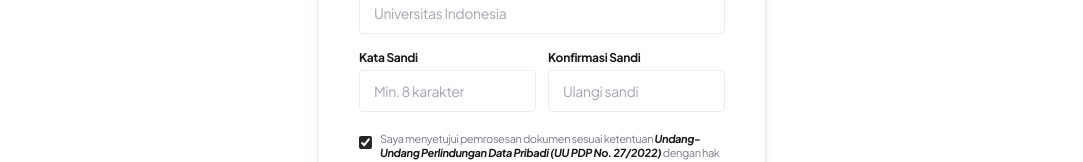
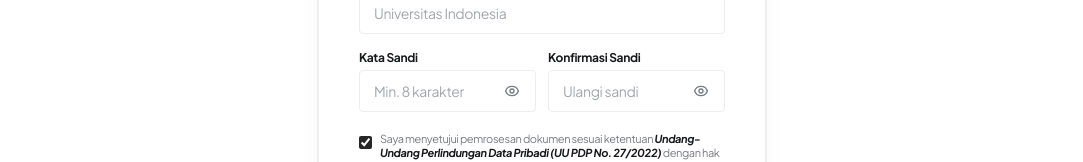
Before and after one commit to azrlb23/veritext-ippl, a Vue app in the folder frontend/: page /register in a window 1280 px wide. Shown: the part 521-683 px from the top of the page, without its empty margins (98-1181 px from the left). Built offline with nearby package versions, Linux system fonts and the light colour scheme; no server answers.

Commit message:
feat(auth): add show/hide password toggle to login and register forms

```diff
--- a/frontend/src/components/auth/LoginForm.vue
+++ b/frontend/src/components/auth/LoginForm.vue
@@ -20,6 +20,7 @@ const emit = defineEmits<{
 
 const email = ref("");
 const password = ref("");
+const showPassword = ref(false);
 const validationError = ref("");
 
 function handleDismiss() {
@@ -73,13 +74,32 @@ function handleSubmit() {
             Lupa kata sandi?
           </a>
         </div>
-        <input
-          v-model="password"
-          type="password"
-          required
-          placeholder="Kata sandi akun"
-          class="w-full px-3.5 py-2.5 rounded-[4px] border border-[#ededed] focus:outline-none focus:border-audyr-ink focus:ring-1 focus:ring-audyr-ink text-sm text-audyr-ink placeholder:text-audyr-fog bg-white tracking-tight"
-        />
+        <div class="relative">
+          <input
+            v-model="password"
+            :type="showPassword ? 'text' : 'password'"
+            required
+            autocomplete="current-password"
+            placeholder="Kata sandi akun"
+            class="w-full pl-3.5 pr-10 py-2.5 rounded-[4px] border border-[#ededed] focus:outline-none focus:border-audyr-ink focus:ring-1 focus:ring-audyr-ink text-sm text-audyr-ink placeholder:text-audyr-fog bg-white tracking-tight"
+          />
+          <button
+            type="button"
+            @click="showPassword = !showPassword"
+            class="absolute right-3 top-1/2 -translate-y-1/2 text-audyr-ash hover:text-audyr-ink focus:outline-none p-1 transition-colors"
+            :aria-label="showPassword ? 'Sembunyikan kata sandi' : 'Tampilkan kata sandi'"
+          >
+            <svg v-if="showPassword" class="w-4 h-4" fill="none" viewBox="0 0 24 24" stroke="currentColor">
+              <!-- Eye Off -->
+              <path stroke-linecap="round" stroke-linejoin="round" stroke-width="2" d="M13.875 18.825A10.05 10.05 0 0112 19c-4.478 0-8.268-2.943-9.543-7a9.97 9.97 0 011.563-3.029m5.858.908a3 3 0 114.243 4.243M9.878 9.878l4.242 4.242M9.88 9.88l-3.29-3.29m7.532 7.532l3.29 3.29M3 3l18 18" />
+            </svg>
+            <svg v-else class="w-4 h-4" fill="none" viewBox="0 0 24 24" stroke="currentColor">
+              <!-- Eye -->
+              <path stroke-linecap="round" stroke-linejoin="round" stroke-width="2" d="M15 12a3 3 0 11-6 0 3 3 0 016 0z" />
+              <path stroke-linecap="round" stroke-linejoin="round" stroke-width="2" d="M2.458 12C3.732 7.943 7.523 5 12 5c4.478 0 8.268 2.943 9.542 7-1.274 4.057-5.064 7-9.542 7-4.477 0-8.268-2.943-9.542-7z" />
+            </svg>
+          </button>
+        </div>
       </div>
 
       <Button
--- a/frontend/src/components/auth/RegisterForm.vue
+++ b/frontend/src/components/auth/RegisterForm.vue
@@ -24,6 +24,8 @@ const email = ref("");
 const institution = ref("");
 const password = ref("");
 const confirmPassword = ref("");
+const showPassword = ref(false);
+const showConfirmPassword = ref(false);
 const agreePrivacy = ref(true);
 const validationError = ref("");
 
@@ -98,23 +100,57 @@ function handleSubmit() {
       <div class="grid grid-cols-2 gap-3">
         <div class="space-y-1">
           <label class="block text-xs font-bold text-audyr-ink tracking-tight">Kata Sandi</label>
+          <div class="relative">
             <input
               v-model="password"
-            type="password"
+              :type="showPassword ? 'text' : 'password'"
               required
+              autocomplete="new-password"
               placeholder="Min. 8 karakter"
-            class="w-full px-3.5 py-2.5 rounded-[4px] border border-[#ededed] focus:outline-none focus:border-audyr-ink focus:ring-1 focus:ring-audyr-ink text-sm text-audyr-ink placeholder:text-audyr-fog bg-white tracking-tight"
+              class="w-full pl-3.5 pr-10 py-2.5 rounded-[4px] border border-[#ededed] focus:outline-none focus:border-audyr-ink focus:ring-1 focus:ring-audyr-ink text-sm text-audyr-ink placeholder:text-audyr-fog bg-white tracking-tight"
             />
+            <button
+              type="button"
+              @click="showPassword = !showPassword"
+              class="absolute right-3 top-1/2 -translate-y-1/2 text-audyr-ash hover:text-audyr-ink focus:outline-none p-1 transition-colors"
+              :aria-label="showPassword ? 'Sembunyikan kata sandi' : 'Tampilkan kata sandi'"
+            >
+              <svg v-if="showPassword" class="w-4 h-4" fill="none" viewBox="0 0 24 24" stroke="currentColor">
+                <path stroke-linecap="round" stroke-linejoin="round" stroke-width="2" d="M13.875 18.825A10.05 10.05 0 0112 19c-4.478 0-8.268-2.943-9.543-7a9.97 9.97 0 011.563-3.029m5.858.908a3 3 0 114.243 4.243M9.878 9.878l4.242 4.242M9.88 9.88l-3.29-3.29m7.532 7.532l3.29 3.29M3 3l18 18" />
+              </svg>
+              <svg v-else class="w-4 h-4" fill="none" viewBox="0 0 24 24" stroke="currentColor">
+                <path stroke-linecap="round" stroke-linejoin="round" stroke-width="2" d="M15 12a3 3 0 11-6 0 3 3 0 016 0z" />
+                <path stroke-linecap="round" stroke-linejoin="round" stroke-width="2" d="M2.458 12C3.732 7.943 7.523 5 12 5c4.478 0 8.268 2.943 9.542 7-1.274 4.057-5.064 7-9.542 7-4.477 0-8.268-2.943-9.542-7z" />
+              </svg>
+            </button>
+          </div>
         </div>
         <div class="space-y-1">
           <label class="block text-xs font-bold text-audyr-ink tracking-tight">Konfirmasi Sandi</label>
+          <div class="relative">
             <input
               v-model="confirmPassword"
-            type="password"
+              :type="showConfirmPassword ? 'text' : 'password'"
               required
+              autocomplete="new-password"
               placeholder="Ulangi sandi"
-            class="w-full px-3.5 py-2.5 rounded-[4px] border border-[#ededed] focus:outline-none focus:border-audyr-ink focus:ring-1 focus:ring-audyr-ink text-sm text-audyr-ink placeholder:text-audyr-fog bg-white tracking-tight"
+              class="w-full pl-3.5 pr-10 py-2.5 rounded-[4px] border border-[#ededed] focus:outline-none focus:border-audyr-ink focus:ring-1 focus:ring-audyr-ink text-sm text-audyr-ink placeholder:text-audyr-fog bg-white tracking-tight"
             />
+            <button
+              type="button"
+              @click="showConfirmPassword = !showConfirmPassword"
+              class="absolute right-3 top-1/2 -translate-y-1/2 text-audyr-ash hover:text-audyr-ink focus:outline-none p-1 transition-colors"
+              :aria-label="showConfirmPassword ? 'Sembunyikan konfirmasi sandi' : 'Tampilkan konfirmasi sandi'"
+            >
+              <svg v-if="showConfirmPassword" class="w-4 h-4" fill="none" viewBox="0 0 24 24" stroke="currentColor">
+                <path stroke-linecap="round" stroke-linejoin="round" stroke-width="2" d="M13.875 18.825A10.05 10.05 0 0112 19c-4.478 0-8.268-2.943-9.543-7a9.97 9.97 0 011.563-3.029m5.858.908a3 3 0 114.243 4.243M9.878 9.878l4.242 4.242M9.88 9.88l-3.29-3.29m7.532 7.532l3.29 3.29M3 3l18 18" />
+              </svg>
+              <svg v-else class="w-4 h-4" fill="none" viewBox="0 0 24 24" stroke="currentColor">
+                <path stroke-linecap="round" stroke-linejoin="round" stroke-width="2" d="M15 12a3 3 0 11-6 0 3 3 0 016 0z" />
+                <path stroke-linecap="round" stroke-linejoin="round" stroke-width="2" d="M2.458 12C3.732 7.943 7.523 5 12 5c4.478 0 8.268 2.943 9.542 7-1.274 4.057-5.064 7-9.542 7-4.477 0-8.268-2.943-9.542-7z" />
+              </svg>
+            </button>
+          </div>
         </div>
       </div>
 
```
Also changed, not shown: 1 other file (tests, documents, lock files or other folders). Lines whose indentation alone changed are shown as unchanged.
